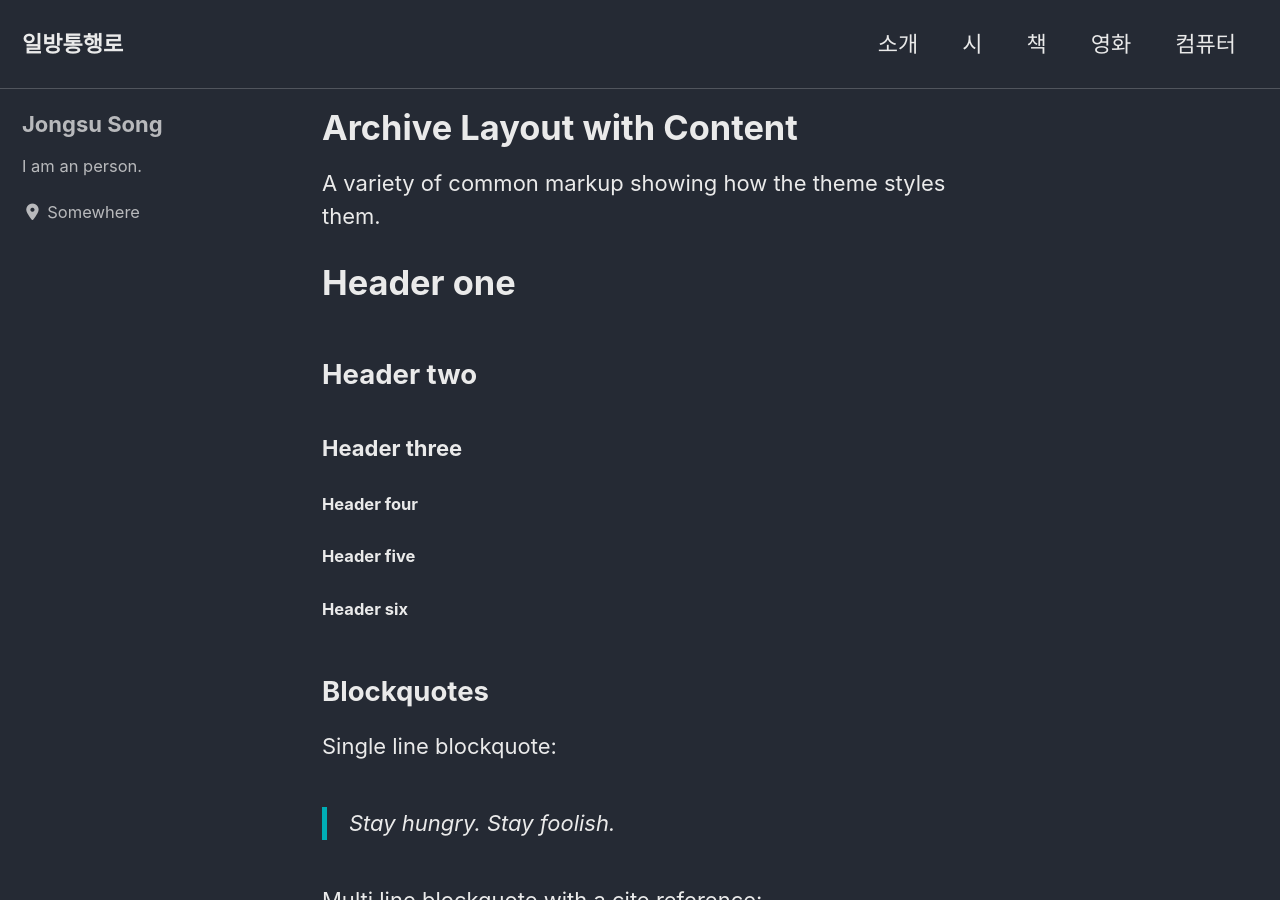
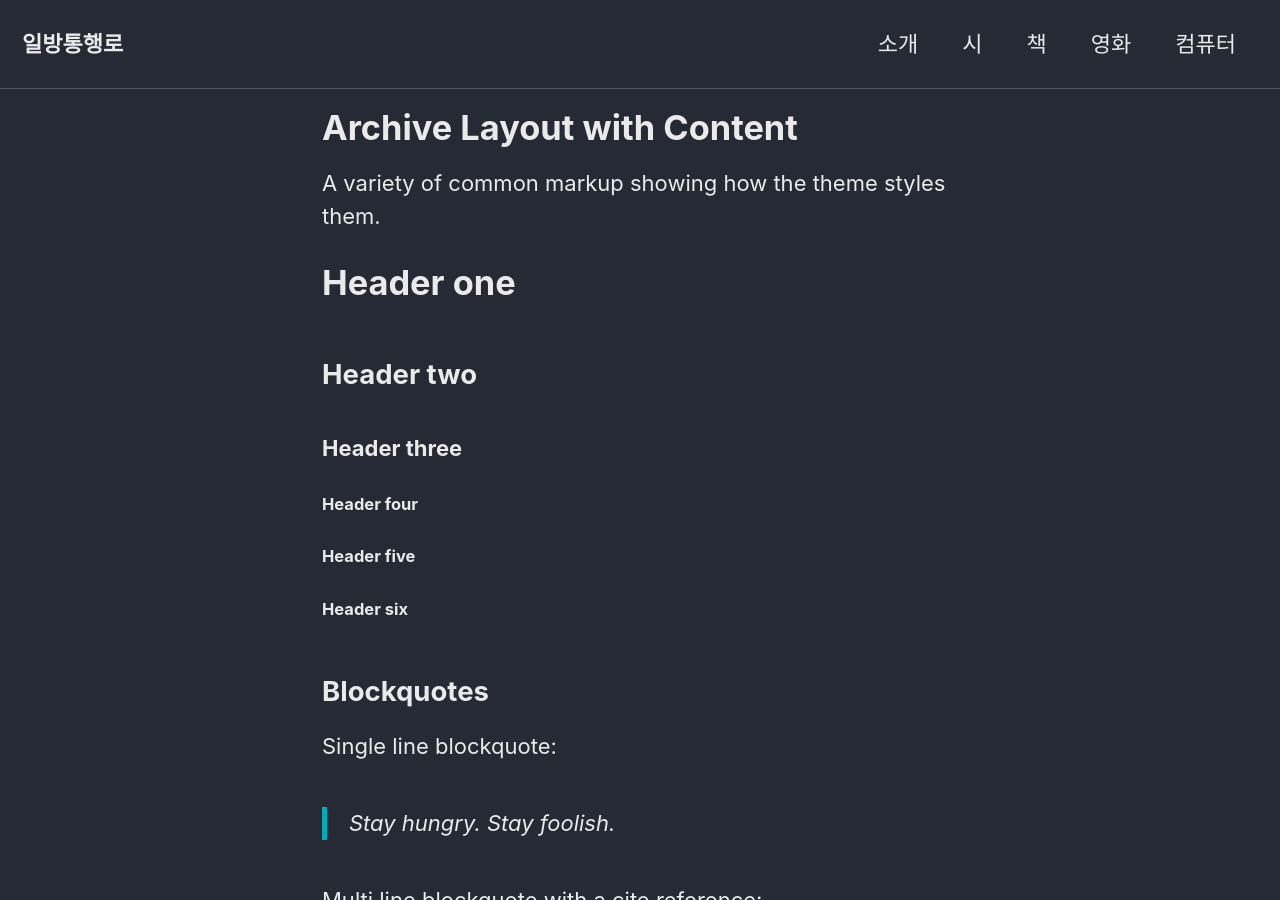
Before and after one commit to justinjongsusong/justinjongsusong.github.io, a Jekyll site: the page built from _pages/archive-layout-with-content.md, in a window 1280 px wide and 900 px high. Built offline with Jekyll 4.4.1, drawn with Linux system fonts in a browser that asks for light colours; cached includes are drawn as plain includes; nearby versions of some CDN libraries; some of the changed lines change nothing that is shown.

Commit message:
Update _config.yml

```diff
--- a/_config.yml
+++ b/_config.yml
@@ -292,12 +292,12 @@ defaults:
       comments: # true
       share: true
       related: true
-  #>>>>>>>>>>>>>>>>>>> 여기서부터 추가 됨
-  # _pages 부분입니다.
-  - scope:
-      path: "_pages"
-      type: pages
-    values:
-      layout: single
-      author_profile: true
-  # >>>>>>>>>>>>>>>>>>>> 여기까지 추가 됨
+  # #>>>>>>>>>>>>>>>>>>> 여기서부터 추가 됨
+  # # _pages 부분입니다.
+  # - scope:
+  #     path: "_pages"
+  #     type: pages
+  #   values:
+  #     layout: single
+  #     author_profile: true
+  # # >>>>>>>>>>>>>>>>>>>> 여기까지 추가 됨
```
